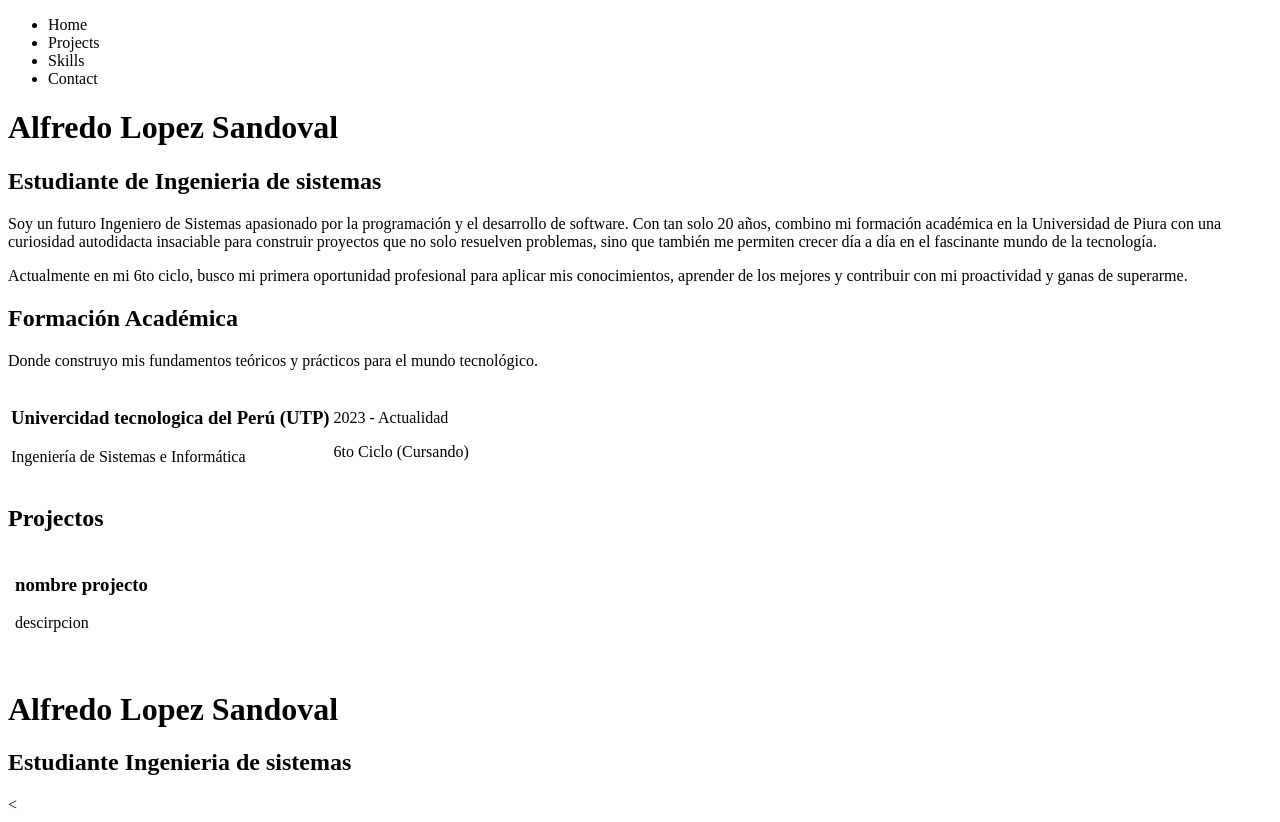
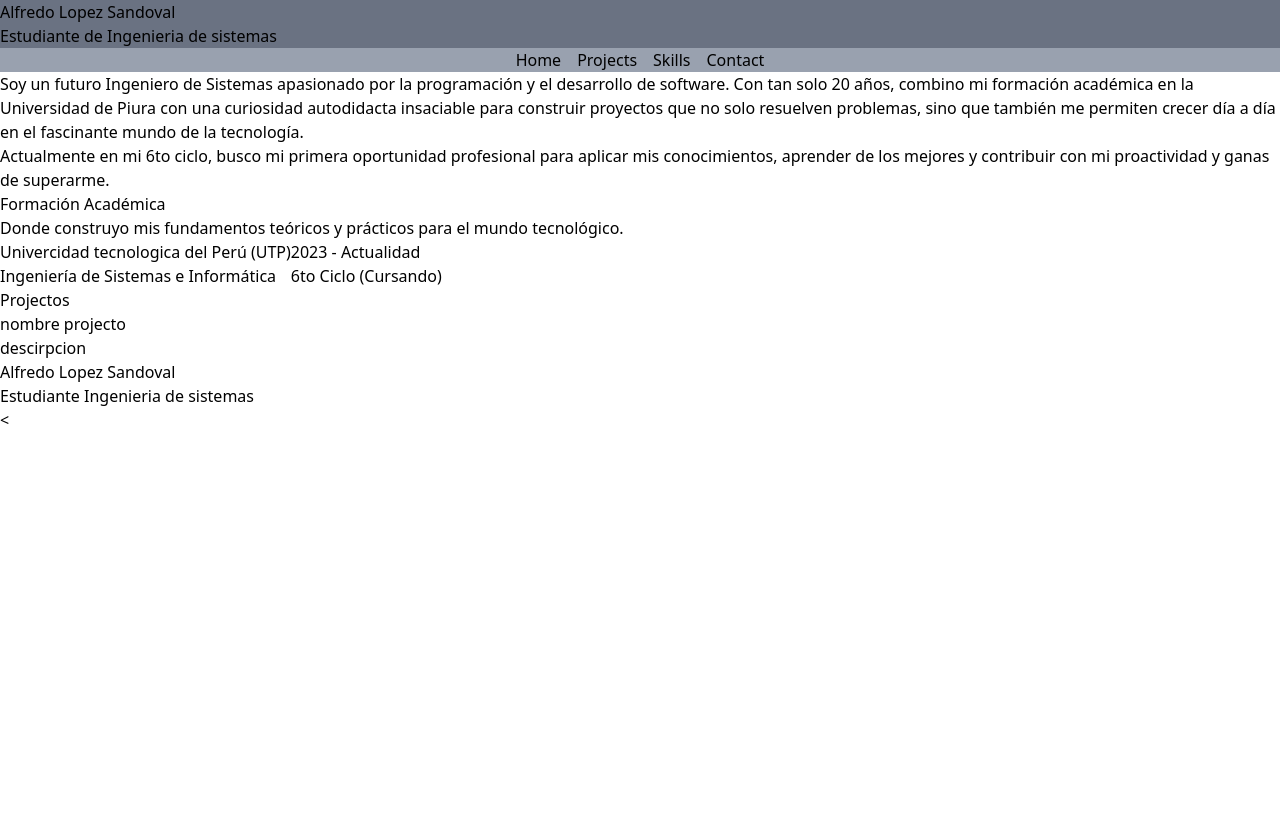
Before and after one commit to Princedev29/portfolio, a plain HTML site: page index.html in a window 1280 px wide. After the commit the page ends 800 px from the top, so only its background shows below. Drawn offline with nearby package versions, Linux system fonts and the light colour scheme.

Commit message:
avance prueba

```diff
--- a/index.html
+++ b/index.html
@@ -3,22 +3,32 @@
 <head>
     <meta charset="UTF-8">
     <meta name="viewport" content="width=device-width, initial-scale=1.0">
+    <script src="https://cdn.jsdelivr.net/npm/@tailwindcss/browser@4"></script>
+    <style type="text/tailwindcss">
+      @theme {
+        --color-clifford: #da373d;
+      }
+    </style>
+
     <title>Document</title>
 </head>
-<body>
-    <nav class="nav-main">
-        <ul>
-            <li>Home</li>
-            <li>Projects</li>
-            <li>Skills</li>
-            <li>Contact</li>
-        </ul>
-    </nav>
-    <div class="about">
-        <div class="name-info">
+<body class="p-0 font-sans">
+    <div class="bg-gray-500 flex flex-col ">
+        <div class="">
             <h1>Alfredo Lopez Sandoval</h1>
             <h2>Estudiante de Ingenieria de sistemas</h2>
         </div>
+        <nav class="flex bg-gray-400 items-center
+        justify-center gap-4 ">
+            <ul class="flex gap-4">
+                <li>Home</li>
+                <li>Projects</li>
+                <li>Skills</li>
+                <li>Contact</li>
+            </ul>
+        </nav>
+    </div>
+    <div class="about">
         <div class="descripcion">
             <p>Soy un futuro Ingeniero de Sistemas apasionado por la programación y
                 el desarrollo de software. Con tan solo 20 años, combino mi formación académica
```
